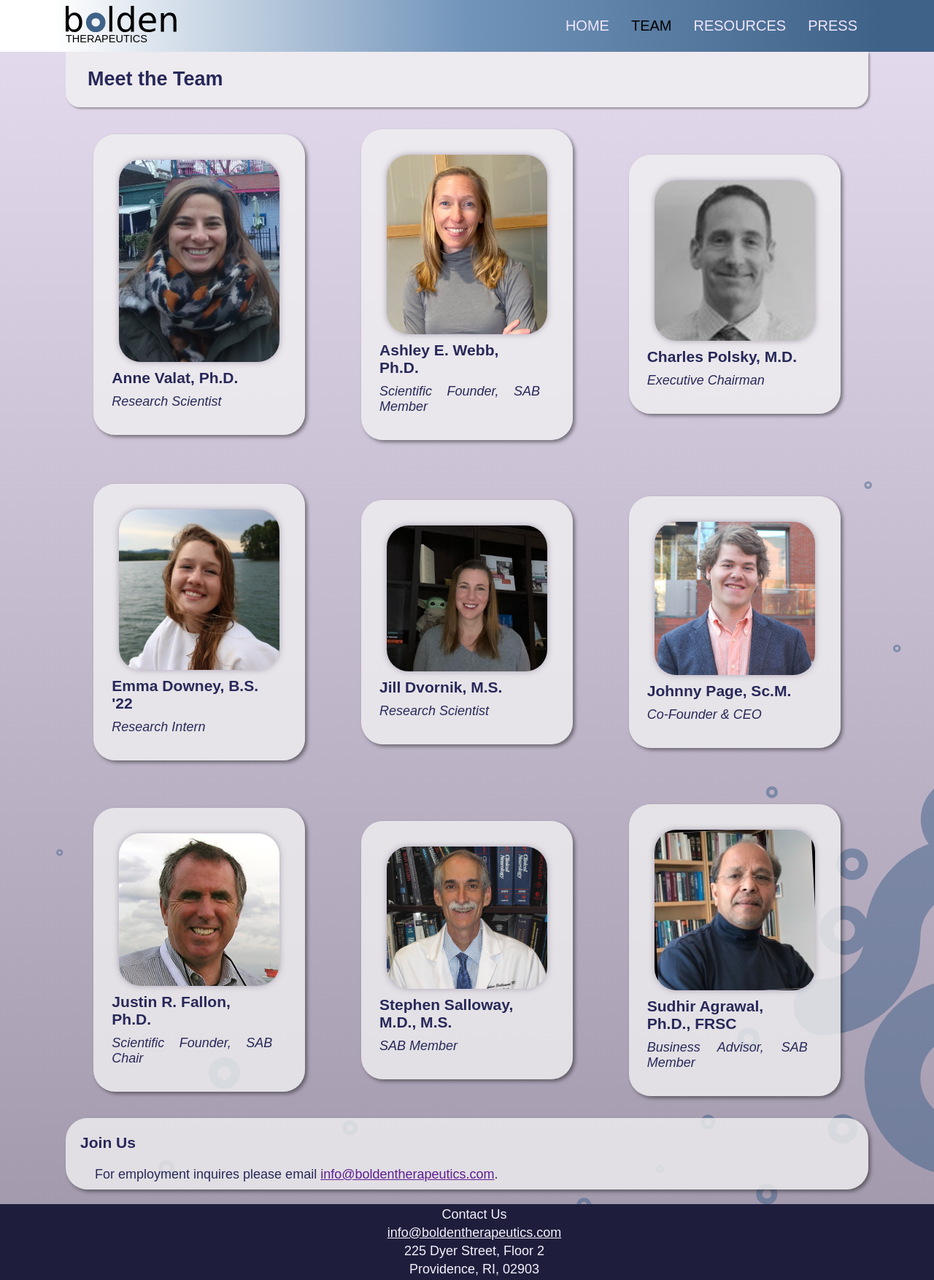
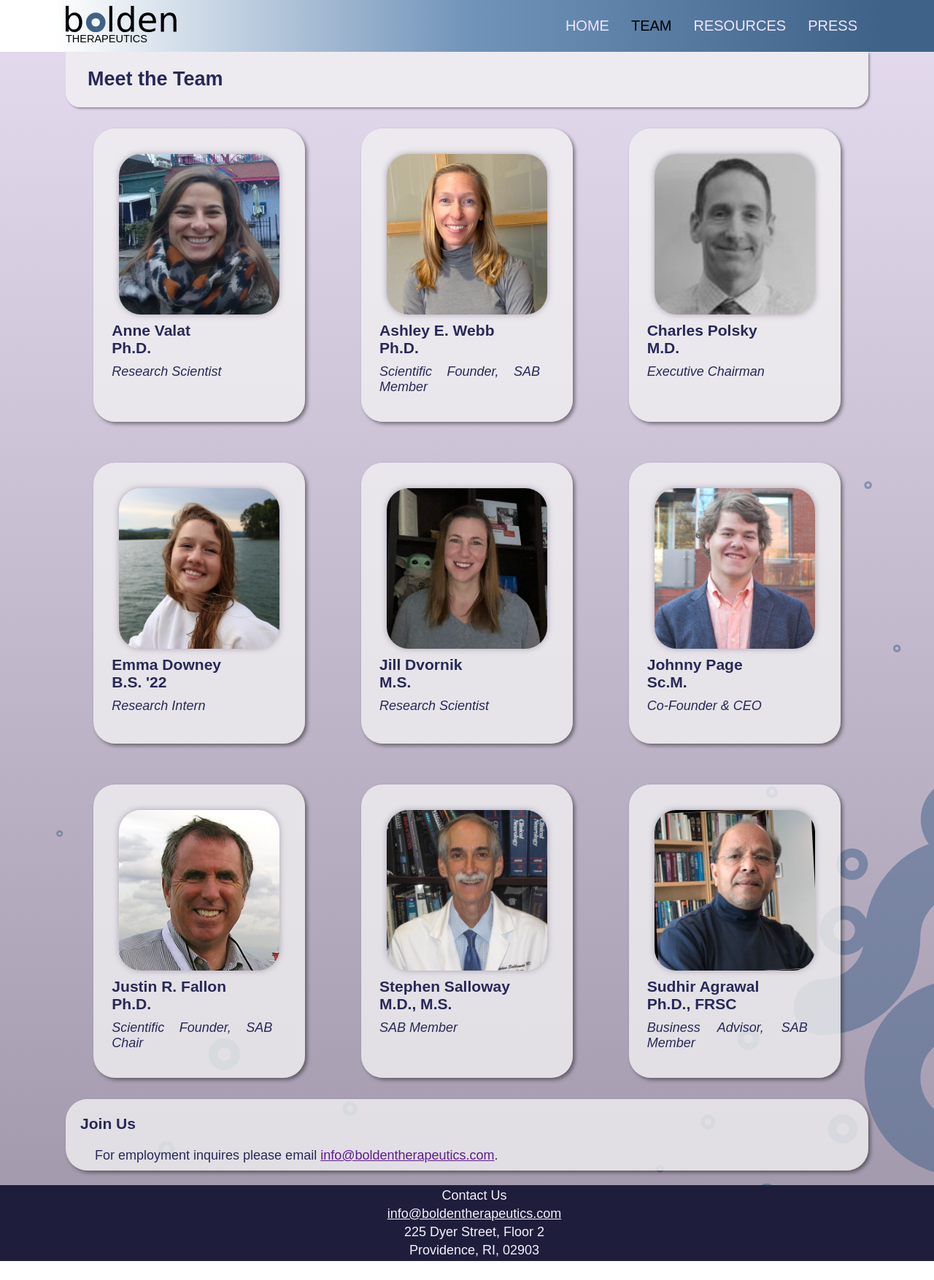
Before and after one commit to samstronghammer/bolden-therapeutics, a Jekyll site: the page built from team.html, in a window 1280 px wide. Shown: the whole page at 73% size. Built offline with Jekyll 4.4.1, drawn with Linux system fonts in a browser that asks for light colours; after the commit the page ends 1728 px from its top, so only the background shows below that.

Commit message:
update team page, add mobile support, add hamburger menu

```diff
--- a/_includes/navigation.html
+++ b/_includes/navigation.html
@@ -20,8 +20,17 @@
       </div>
       {% endfor %}
     </div>
+    <button onclick="toggleMenu()" class="no-border-button navbar-hamburger">
+      <img src="{{ '/assets/img/mini/hamburger.svg' | relative_url }}" alt="Hamburger Menu" class="hamburger-image">
+    </button>
+    <div class="navbar-hamburger-menu" id="hamburger-menu">
+      <div class="navbar-links hamburger-links">
+        {% for item in site.data.navigation %}
+        <div class="navbar-item{% if page.url contains item.link or page.url == "/" and item.link == "/index.html"%} active{% endif %}">
+          <a class="navbar-link" href="{{ item.link }}">{{item.name}}</a>
+        </div>
+        {% endfor %}
+      </div>
+    </div>
   </div>
-  <!-- <button onclick="toggleMenu()" class="no-border-button">
-    <img src="{{ '/assets/img/mini/hamburger.svg' | relative_url }}" alt="Hamburger Menu" class="hamburger">
-  </button> -->
 </nav>
--- a/assets/css/nav.css
+++ b/assets/css/nav.css
@@ -52,3 +52,50 @@
   height: 50px;
   padding-right: 15px;
 }
+
+.navbar .navbar-hamburger {
+  display: none;
+  height: 50px;
+  padding: 0;
+}
+
+.navbar .navbar-hamburger-menu {
+  display: none;
+}
+
+.navbar .navbar-hamburger-menu {
+  position: fixed;
+  top: 70px;
+  transition: right 0.3s ease;
+  right: -250px;
+  width: 240px;
+  background-image: linear-gradient(to right, var(--navbar-color), var(--logo-o-color));
+  z-index: 2;
+  border-radius: 0 0 0 30px;
+  box-shadow: 0 4px 8px 0 rgba(0, 0, 0, 0.2), 0 6px 20px 0 rgba(0, 0, 0, 0.19);
+}
+
+.navbar .navbar-hamburger .hamburger-image {
+  height: 40px;
+  margin: 5px;
+  filter: brightness(0) saturate(100%) invert(85%) sepia(3%) saturate(2157%) hue-rotate(210deg) brightness(110%) contrast(96%);
+}
+
+.navbar .navbar-hamburger-menu .navbar-links {
+  flex-direction: column;
+  font-size: 30px
+}
+
+@media screen and (max-width: 650px) {
+  .navbar .navbar-hamburger {
+    display: unset;
+  }
+
+  .navbar .navbar-hamburger-menu {
+    display: unset;
+  }
+
+  .navbar .navbar-links:not(.hamburger-links) {
+    display: none;
+  }
+}
--- a/assets/css/team.css
+++ b/assets/css/team.css
@@ -41,7 +41,10 @@
 .team .team-member-info h3 {
   margin: 0;
   max-width: var(--team-image-width);
+}
 
+.team .team-member-popup .team-member-info h3 {
+  max-width: unset;
 }
 
 .team .team-member-info i p {
@@ -86,6 +89,7 @@
 
 .team .team-hover {
   transition: transform 0.2s ease, box-shadow 0.2s ease;
+  height: 80%;
 }
 
 .team .team-hover:hover {
--- a/resources.html
+++ b/resources.html
@@ -33,10 +33,4 @@
     </div>
   </div>
   {% include divider.html %}
-  <div class="presentation">
-    <p>To learn more about our team's research, watch this video of our recent presentation hosted by RI BIO:</p>
-    <div class="video-container">
-      <iframe src="https://www.youtube.com/embed/Jv0v2zcgCVQ" frameborder="0" allowfullscreen class="youtube-video"></iframe>
-    </div>
-  </div>
 </div>
--- a/team.html
+++ b/team.html
@@ -2,7 +2,6 @@
 layout: default
 title: "Team"
 ---
-
 
 <script>
   const showPopup = (num) => {
@@ -34,7 +33,7 @@
           <img src="assets/img/team/{{item.img}}" class="team-member-img" alt="{{item.name}}, {{item.title}}">
         </div>
         <div class="team-member-info">
-          <h3>{{item.name}}, {{item.education}}</h3>
+          <h3>{{item.name}}<br>{{item.education}}</h3>
           <i>
             <p>{{item.title}}</p>
           </i>
@@ -46,7 +45,7 @@
         <div class="team-member-popup-container">
           <div class="team-popup-header">
             <div class="team-member-info">
-              <h3>{{item.name}}</h3>
+              <h3>{{item.name}}, {{item.education}}</h3>
               <h4>{{item.title}}</h4>
             </div>
             <button onclick=hidePopup({{forloop.index0}}) class="no-border-button close-button">
```
Also changed, not shown: other parts of _includes/navigation.html (+2 -2 lines), assets/img/team/anne-valat.jpg, assets/img/team/ashley-webb.jpeg, assets/img/team/jill-dvornik.jpeg, assets/img/team/johnny-page.jpeg, assets/img/team/justin-fallon.jpeg, assets/img/team/stephen-salloway.jpeg.
